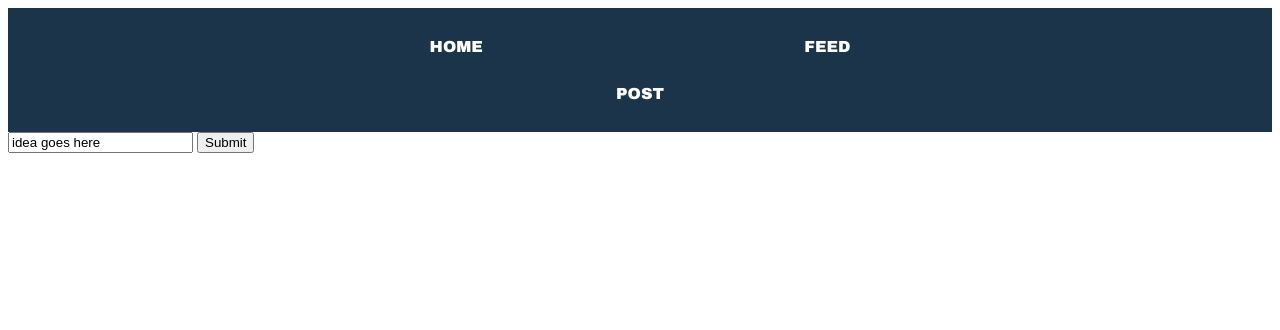
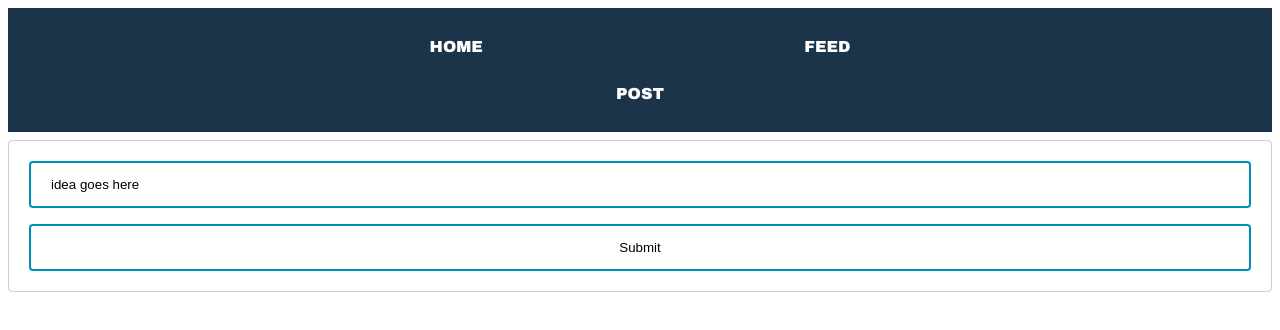
Before and after one commit to girlcodeakl/papatoetoe2016, a website: page public/post.html in a window 1280 px wide. Drawn offline with Linux system fonts and the light colour scheme.

Commit message:
Make post page look nicer

```diff
--- a/public/css/style.css
+++ b/public/css/style.css
@@ -30,6 +30,54 @@ body {
   background-color: #FFF0A5;
   padding: 20px;
 }
+.idea-submit{
+      width: 100%;
+      padding: 12px 20px;
+      margin: 8px 0;
+      display: inline-block;
+      border: 1px solid #ccc;
+      border-radius: 4px;
+      box-sizing: border-box;
+  }
+
+  input[type=submit] {
+      width: 100%;
+      background-color: white;
+      color: black;
+      padding: 14px 20px;
+      margin: 8px 0;
+      border: none;
+      border-radius: 4px;
+      cursor: pointer;
+      border:2px solid #008CBA;
+  }
+
+  input[type=submit]:hover {
+      background-color:#008CBA;
+      color:white;
+}
+.idea-text{
+      width: 100%;
+      padding: 12px 20px;
+      margin: 8px 0;
+      display: inline-block;
+      border: 1px solid #ccc;
+      border-radius: 4px;
+      box-sizing: border-box;
+  }
+  input[type=text] {
+      width: 100%;
+      background-color: white;
+      color: black;
+      padding: 14px 20px;
+      margin: 8px 0;
+      border: none;
+      border-radius: 4px;
+      cursor: text;
+      box-sizing: border-box;
+      border:2px solid #008CBA;
+  }
+
 h1 {
   text-align: center;
   color: #FFB03B;
--- a/public/post.html
+++ b/public/post.html
@@ -3,7 +3,6 @@
   <head>
     <meta charset='utf-8'>
     <link rel="stylesheet" href="css/style.css">
-    <script src="jquery.min.js"></script>
   </head>
   <body>
     <div class="nav-bar">
@@ -11,20 +10,11 @@
       <a href="feed.html" class="nav-bar">FEED</a>
       <a href="post.html" class="nav-bar">POST</a>
     </div>
-    <form class="submitForm" method="post" action="/ideas">
-      <input type="text" name="idea" value="idea goes here" class="ideaInput">
-      <input type="submit" value="Submit">
-    </form>
+     <div class="idea-submit">
+        <form method="post" action="/ideas">
+          <input type="text" name="idea" value="idea goes here">
+          <input type="submit" value="Submit">
+      </form>
+    </div>
   </body>
-  <script>
-  var myCoolFunction = function (e) {
-    e.preventDefault();
-    var data = {};
-    data.idea = $(".ideaInput").val();
-    $.post( "/ideas" , data );
-    $(".note").text("Thanks! Your idea was submitted");
-  }
-  $(".submitForm").on("submit", myCoolFunction);
-  </script>
-  <div class="note"></div>
-  </html>
+</html>
```
